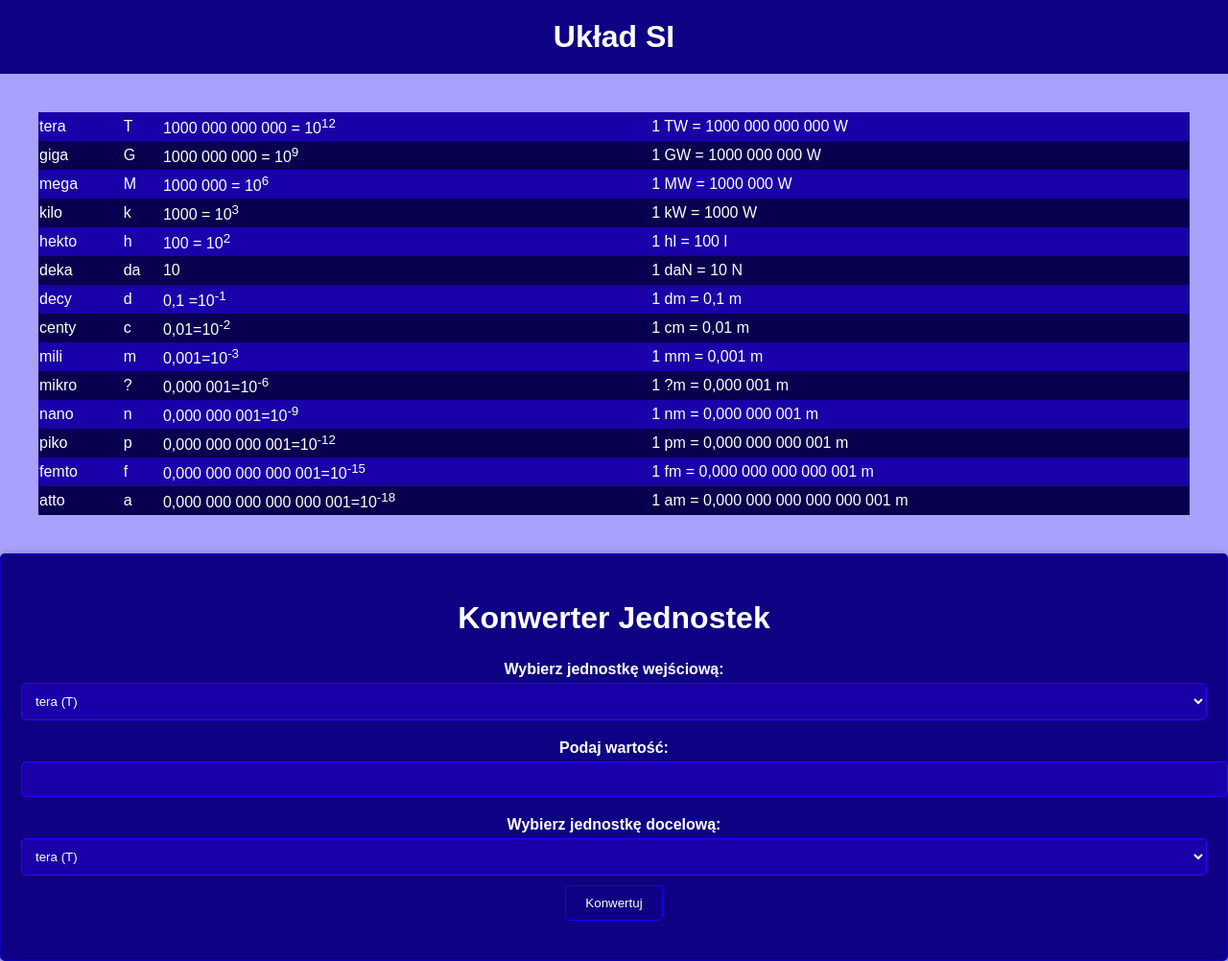
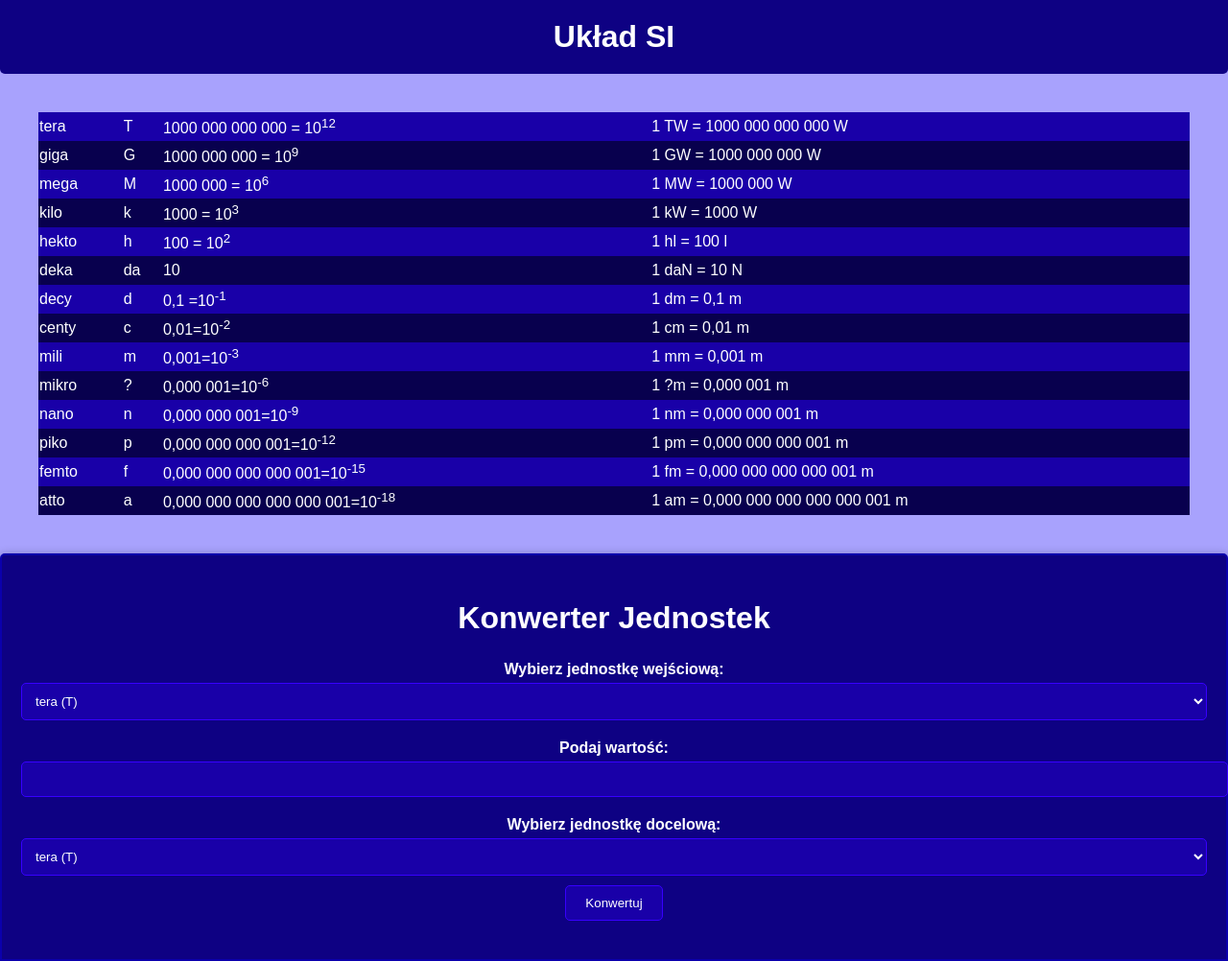
Before and after one commit to kackuak/UkladSI, a plain HTML site: page index.html in a window 1280 px wide. Shown: the whole page at 96% size. Drawn offline with Linux system fonts and the light colour scheme.

Commit message:
Add files via upload

```diff
--- a/style.css
+++ b/style.css
@@ -14,6 +14,8 @@ header {
     background-color: rgb(14, 1, 131);
     text-align: center;
     color: white;
+    border-bottom-left-radius: 5px;
+    border-bottom-right-radius: 5px;
 }
 
 .main {
@@ -21,7 +23,6 @@ header {
     max-width: 1200px;
     margin: 0 auto;
 }
-
 
 table {
     width: 100%;
@@ -52,7 +53,8 @@ tr:hover {
     padding: 20px;
     background-color:rgb(14, 1, 131);
     border: 2px solid rgb(11, 0, 172);
-    border-radius: 5px;
+    border-top-right-radius: 5px;
+    border-top-left-radius: 5px;
     box-shadow: 0 0 10px rgba(0, 0, 0, 0.2);
     color: white;
     text-align: center;
@@ -82,11 +84,11 @@ tr:hover {
 }
 
 #converter button {
-    background-color: rgb(14, 1, 131);
+    background-color:   rgb(25, 0, 168);
     color: white;
     padding: 10px 20px;
     cursor: pointer;
-    border: 1px solid rgb(25, 0, 255);
+    border: 1px solid rgb(55, 0, 255);
     border-radius: 5px;
 }
 
```
